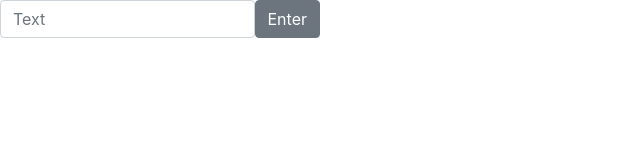
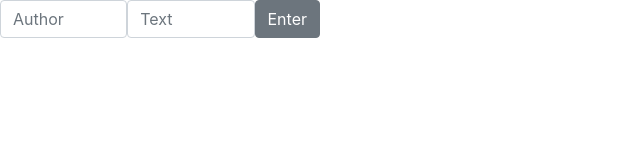
Before and after one commit to KadyrPoyraz228337/lesson60, a React (Create React App) app: page / in a window 1280 px wide. Shown: the top 160 px of the page, without its empty margins (0-640 px from the left). Built offline with nearby package versions, Linux system fonts and the light colour scheme.

Commit message:
Создал изменение автора и текста

```diff
--- a/src/App.js
+++ b/src/App.js
@@ -3,16 +3,21 @@ import TextForm from "./components/form/form";
 
 class App extends Component {
   state = {
-    inpVal: ''
+    inpAuthor: '',
+    inpMessage: ''
   };
 
-  changeInp = e => {
-    this.setState({inpVal: e.target.value})
+  changeAuthor = e => {
+    this.setState({inpAuthor: e.target.value})
+  };
+
+  changeMessage = e => {
+    this.setState({inpMessage: e.target.value})
   };
   render() {
     return (
         <div>
-          <TextForm changeInp={this.changeInp} inpVal={this.state.inpVal}/>
+          <TextForm changeAuthor={this.changeAuthor} changeMessage={this.changeMessage} inpAuthor={this.state.inpAuthor} inpVal={this.state.Message}/>
         </div>
     );
   }
--- a/src/components/form/form.js
+++ b/src/components/form/form.js
@@ -4,7 +4,8 @@ import {Button, FormGroup, Input} from "reactstrap";
 const TextForm = props => {
     return (
         <FormGroup className="w-25 d-flex">
-            <Input onChange={props.changeInp} id="message" placeholder="Text" value={props.inpVal}/>
+            <Input onChange={props.changeAuthor} id="author" placeholder="Author" value={props.inpAuthor}/>
+            <Input onChange={props.changeMessage} id="message" placeholder="Text" value={props.inpMessage}/>
             <Button>Enter</Button>
         </FormGroup>
     );
```
